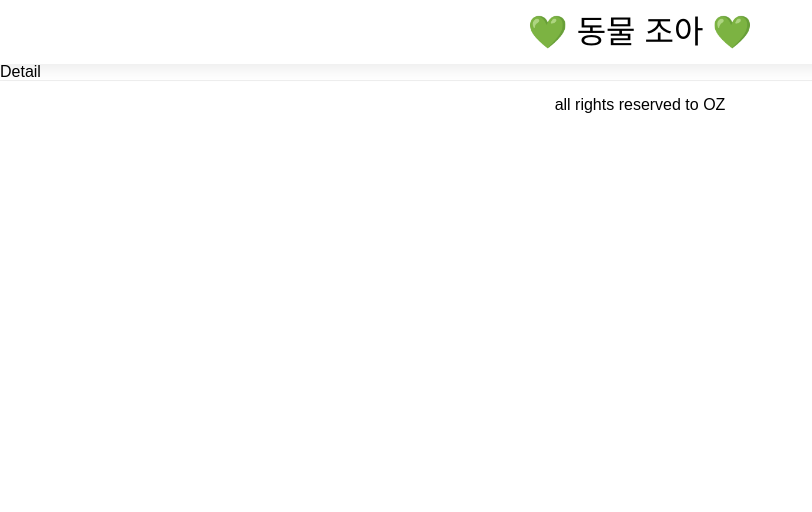
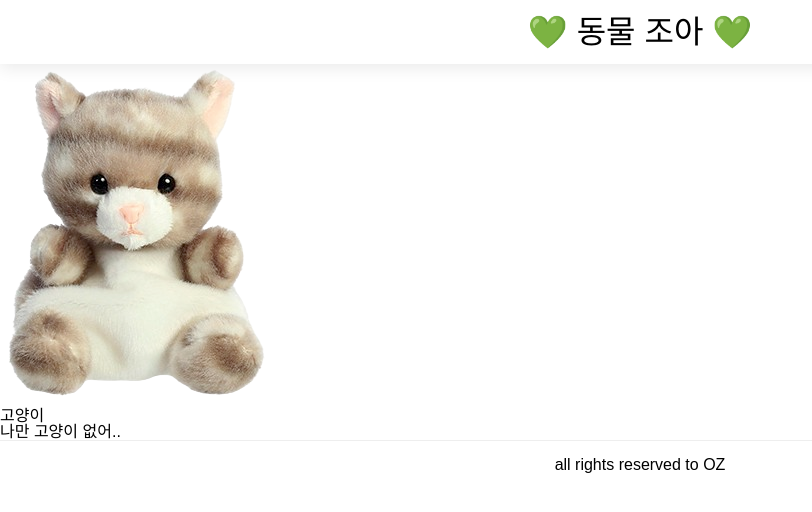
Before and after one commit to jngmnj/ozCodingSchool, a React (Vite) app in the folder React/animals-app/: page /detail/0 in a window 1280 px wide. Shown: the top 512 px of the page, without its empty margins (0-812 px from the left). Built offline with nearby package versions, Linux system fonts and the light colour scheme; a web font is replaced by a local one.

Commit message:
✨ Feat: detail 페이지 구현
- id를 useParams()로 받아 data에서 find()로 하나의 데이터 찾음
- 상세정보 렌더링

```diff
--- a/React/animals-app/src/page/Detail.jsx
+++ b/React/animals-app/src/page/Detail.jsx
@@ -1,9 +1,22 @@
-import React from 'react'
+import React from "react";
+import { useParams } from "react-router-dom";
+import { data } from "../assets/data/data";
 
 const Detail = () => {
+  const { id } = useParams();
+  console.log(id);
+
+  const animalData = data.find((item) => item.id === Number(id));
+  console.log(animalData);
   return (
-    <div>Detail</div>
-  )
-}
+    <div className="detail">
+      <div className="img-box">
+        <img src={animalData.img} />
+      </div>
+      <div className="name">{animalData.name}</div>
+      <div className="desc">{animalData.description}</div>
+    </div>
+  );
+};
 
-export default Detail
+export default Detail;
```
